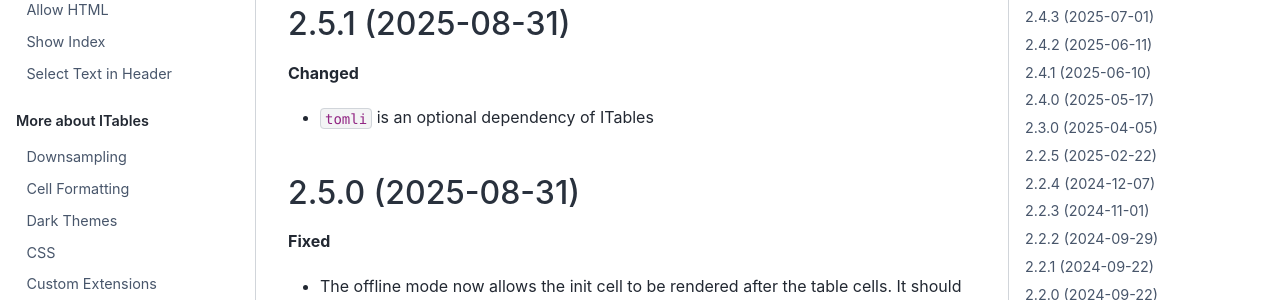
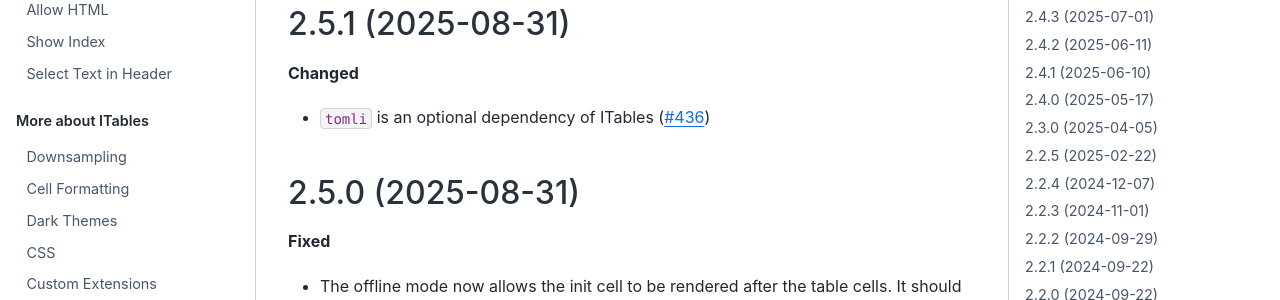
Before and after one commit to mwouts/itables, a Jupyter Book: the page built from docs/changelog.md, in a window 1280 px wide and 900 px high. Shown: the part 156-456 px from the top of the window. Built offline with Jupyter Book 1.0.4 settings and Sphinx 7.4.7 and the Sphinx Book theme 1.1.4, drawn with Linux system fonts in a browser that asks for light colours.

Commit message:
Update changelog

```diff
--- a/docs/changelog.md
+++ b/docs/changelog.md
@@ -5,7 +5,8 @@ ITables ChangeLog
 ------------------
 
 **Changed**
-- `tomli` is an optional dependency of ITables
+- `tomli` is an optional dependency of ITables ([#436](https://github.com/mwouts/itables/pull/436))
+
 
 2.5.0 (2025-08-31)
 ------------------
```
